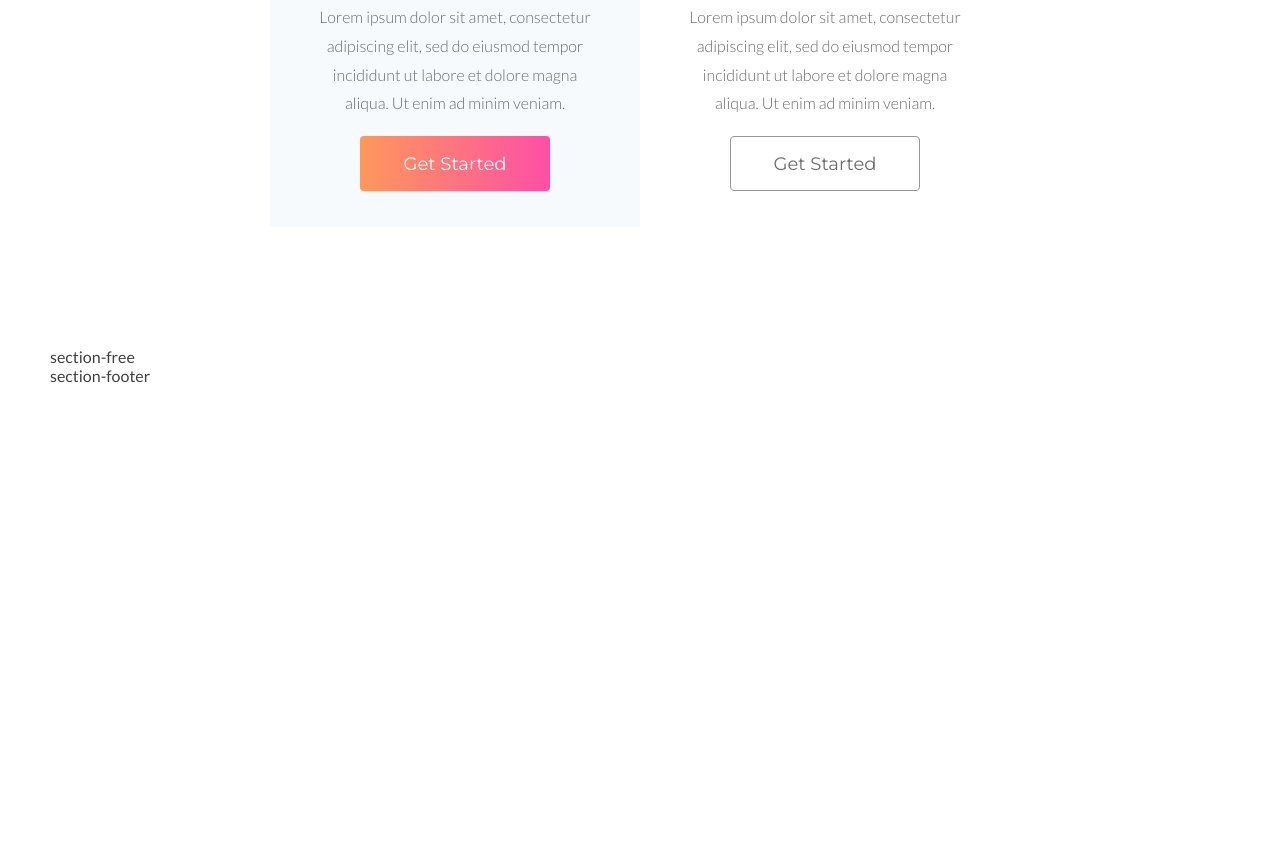
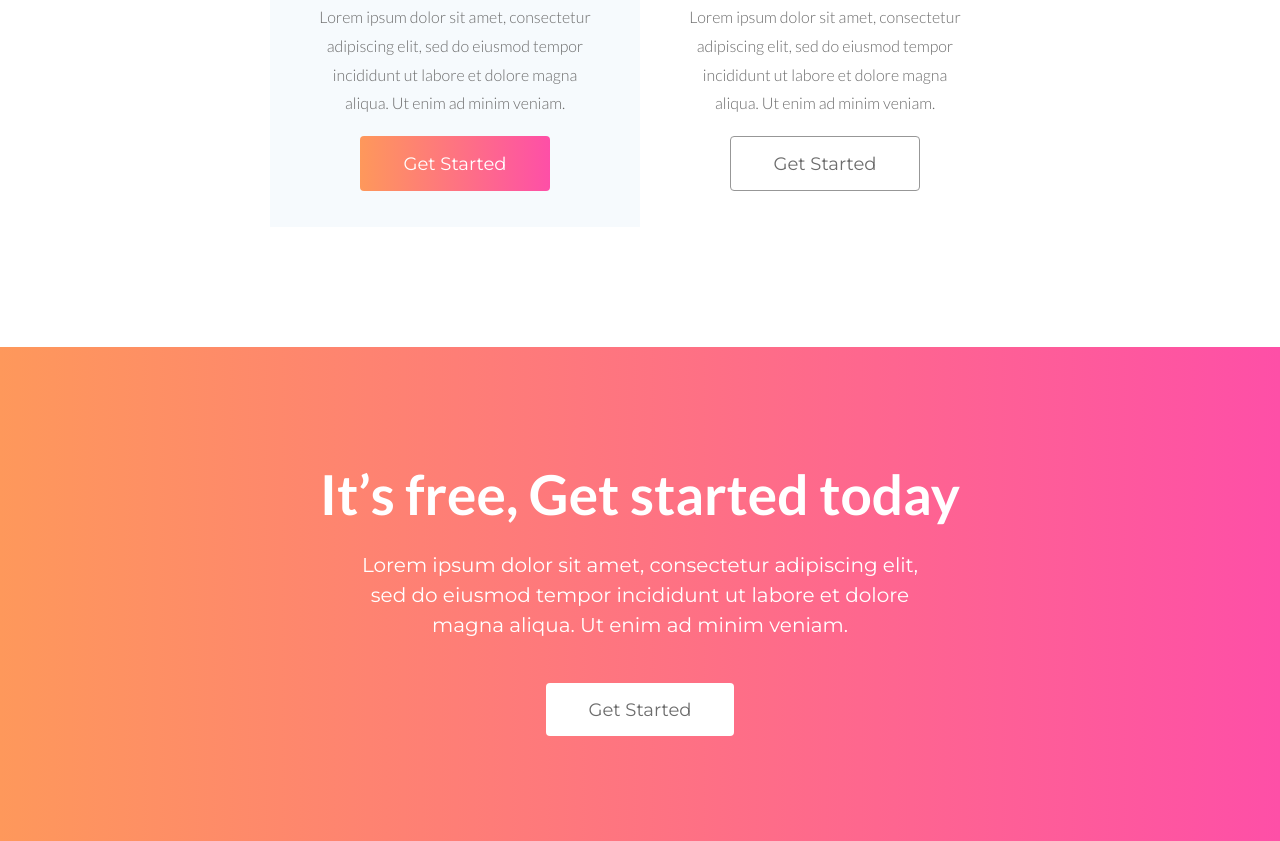
Before and after one commit to alienat3d/marketika, a website: page app/index.html in a window 1280 px wide. Shown: the part 2784-3625 px from the top of the page. Before the commit the page ends 3169 px from the top, so only its background shows below. Drawn offline with nearby package versions, Linux system fonts and the light colour scheme; files that its build step writes are made by us from their sources.

Commit message:
done: section.FREE

```diff
--- a/app/index.html
+++ b/app/index.html
@@ -120,7 +120,7 @@
   </section>
   <!-- === / PROMO === -->
 
-  <!-- FOUNDER -->
+  <!-- === FOUNDER === -->
   <section class="section-outer section-founder">
     <div class="section-inner">
       <div class="section-founder__img">
@@ -142,9 +142,9 @@
       </div>
     </div>
   </section>
-  <!-- / FOUNDER -->
+  <!-- === / FOUNDER === -->
 
-  <!-- PLANS -->
+  <!-- === PLANS === -->
   <section class="section-outer section-plans">
     <div class="section-inner">
       <div class="section-plans__title">
@@ -188,25 +188,38 @@
       </ul>
     </div>
   </section>
-  <!-- / PLANS -->
+  <!-- === / PLANS === -->
 
-  <!-- free -->
+  <!-- === FREE === -->
   <section class="section-outer section-free">
     <div class="section-inner">
-      section-free
+      <div class="section-free__title">
+        It’s free, Get started today
+      </div>
+      <p class="section-free__description">
+        Lorem ipsum dolor sit amet, consectetur adipiscing elit, sed do eiusmod tempor incididunt ut labore et dolore
+        magna
+        aliqua. Ut enim ad minim veniam.
+      </p>
+      <a class="btn-free" href="#">Get Started</a>
     </div>
   </section>
-  <!-- / free -->
+  <!-- === / FREE === -->
 
-  <!-- footer -->
-  <section class="section-outer section-footer">
+  <!-- === FOOTER === -->
+  <footer class="section-outer section-footer">
     <div class="section-inner">
-      section-footer
+      <div class="section-footer__logo">
+
+      </div>
     </div>
-  </section>
-  <!-- / footer -->
+  </footer>
+  <!-- === / FOOTER === -->
+
+  <!-- === JAVASCRIPT === -->
   <script src="https://ajax.googleapis.com/ajax/libs/jquery/3.6.0/jquery.min.js"></script>
   <script src="js/main.min.js"></script>
+  <!-- === / JAVASCRIPT === -->
 </body>
 
 </html>
--- a/app/scss/_global.scss
+++ b/app/scss/_global.scss
@@ -40,7 +40,6 @@ body {
 
   border: none;
   padding: 17px 44px 16px;
-  max-width: 192px;
 }
 
 .btn-secondary {
@@ -48,7 +47,6 @@ body {
 
   border: 1px solid #979797;
   padding: 16px 43px 15px;
-  max-width: 192px;
   background: transparent;
   color: $color-text;
 
@@ -58,3 +56,13 @@ body {
     color: $color-white;
   }
 }
+
+.btn-free {
+  @include button;
+
+  border: none;
+  padding: 16px 43px 15px;
+  background: none;
+  background-color: $color-white;
+  color: $color-text;
+}
--- a/app/scss/style.scss
+++ b/app/scss/style.scss
@@ -341,7 +341,31 @@
 
 // === / PLANS ===
 // === FREE ===
-.section-free {}
+
+.section-free {
+  padding: 120px 0;
+  text-align: center;
+  background: linear-gradient(to right, #fe985b, #fe4fa7);
+  color: $color-white;
+
+  // .section-free__title
+  &__title {
+    margin-bottom: 28px;
+    font-weight: 700;
+    font-size: 55px;
+    line-height: 1;
+  }
+
+  // .section-free__description
+  &__description {
+    @include font-montserrat;
+
+    margin: 0 auto 60px;
+    font-size: 20px;
+    line-height: 1.5;
+    width: 50%;
+  }
+}
 
 // === / FREE ===
 // === FOOTER ===
```
